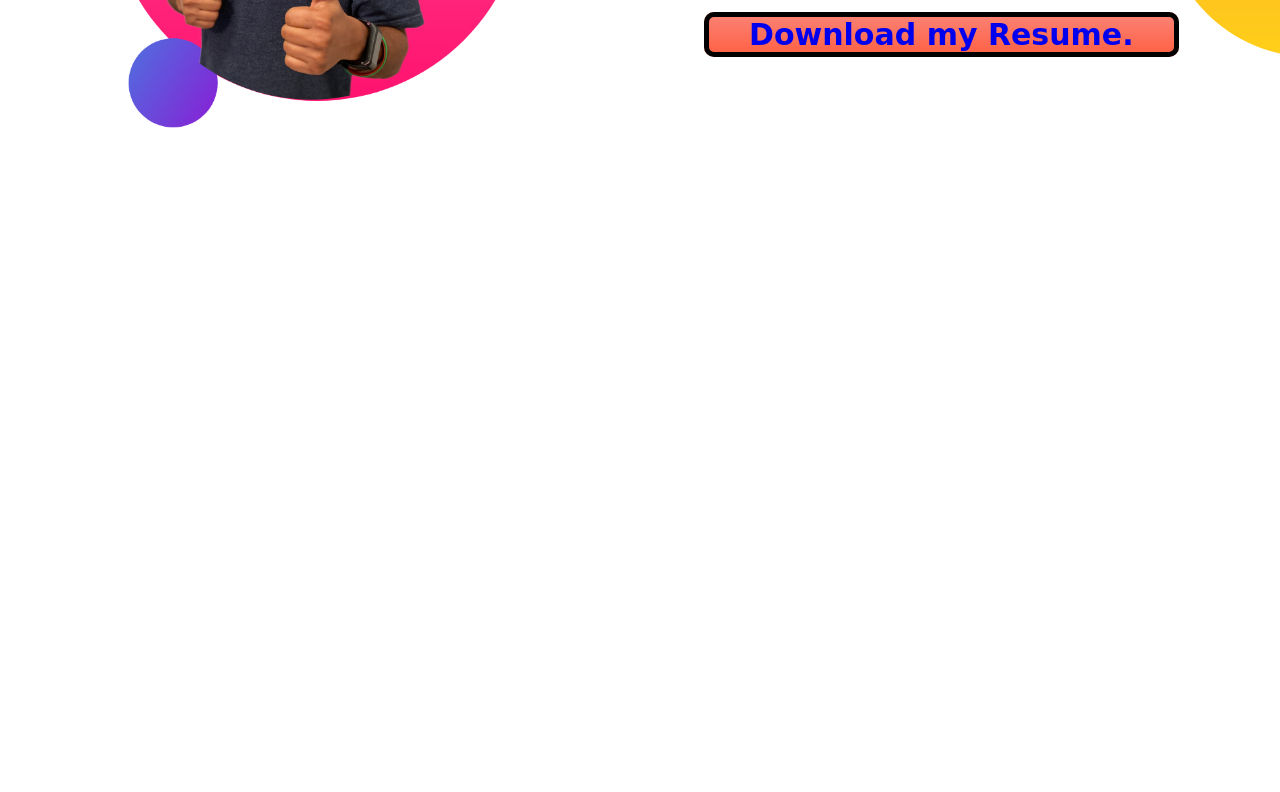
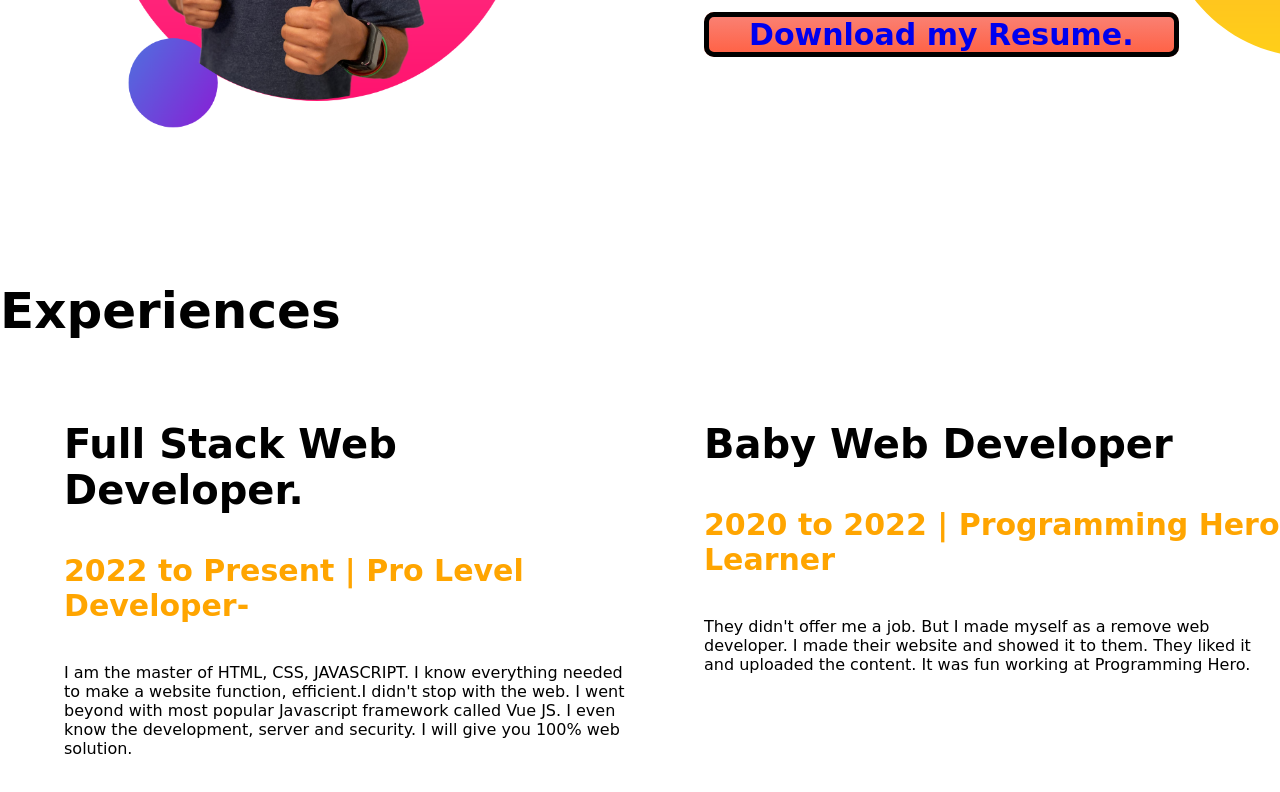
Before and after one commit to Md-HKB-1195/Developer-portfolio, a plain HTML site: page index.html in a window 1280 px wide. Shown: the part 1084-1876 px from the top of the page. Before the commit the page ends 1366 px from the top, so only its background shows below. Drawn offline with Linux system fonts and the light colour scheme; a web font is replaced by a local one.

Commit message:
experiences added

```diff
--- a/index.html
+++ b/index.html
@@ -11,7 +11,8 @@
     <link rel="stylesheet" href="style.css">
 </head>
 <body>
-    <section class="top-banner">
+    <section class="top-banner flexible-area">
+
         <div class="half-width">
             <h1>Welcome to <br><span class="orange-color">Md. HKB-1.19.5's </span> world.</h1>
             <h3 style="font-size: 35px;">Take an introduction about me.</h3>
@@ -26,19 +27,41 @@
         <div class="half-width">
             <img src="images/jhankar.png" alt="">
         </div>
+
     </section>
 
-    <section class="dream-big">
+
+    <section class="dream-big flexible-area">
+
         <div class="half-width">
             <img src="images/jhankar2.png" alt="">
         </div>
         <div class="half-width">
             <h1>Dream Big.</h1>
-            <h3 style="font-size: 35px;" class="intro">Become a web developer.</h3>
+            <h3 style="font-size: 35px;">Become a web developer.</h3>
             <p style="font-size: 20px;">I already learned basic HTML & CSS. I can build any simple website. I can even teach my grandma how to make a simple website. My goal is to build 3 Websites and learned advanced topics.</p>
             <a class="link-button" target="_blank" href="https://www.instagram.com/md.hkb_1.19.5/">Download my Resume.</a>
+        </div>
 
-        </div>
+    </section>
+
+    <section class="experience-area">
+
+        <h1>Experiences</h1>
+
+       <div class="flexible-area">
+        <div class="half-width">
+            <h3 style="font-size: 40px">Full Stack Web Developer.</h3>
+            <h4 style="font-size: 30px;" class="orange-color">2022 to Present | Pro Level Developer-</h4>
+            <p> I am the master of HTML, CSS, JAVASCRIPT. I know everything needed to make a website function, efficient.I didn't stop with the web. I went beyond with most popular Javascript framework called Vue JS. I even know the development, server and security. I will give you 100% web solution.</p>
+         </div>
+
+         <div class="half-width">
+             <h3 style="font-size: 40px;">Baby Web Developer</h3>
+             <h4 style="font-size: 30px;" class="orange-color">2020 to 2022 | Programming Hero Learner</h4>
+             <p>They didn't offer me a job. But I made myself as a remove web developer. I made their website and showed it to them. They liked it and uploaded the content. It was fun working at Programming Hero.</p>
+         </div>
+       </div>
     </section>
 </body>
 </html>
--- a/style.css
+++ b/style.css
@@ -12,7 +12,7 @@ h1{
     color: orange;
 }
 
-section{
+.flexible-area{
     display: flex;
     margin-bottom: 150px;
 }
```
